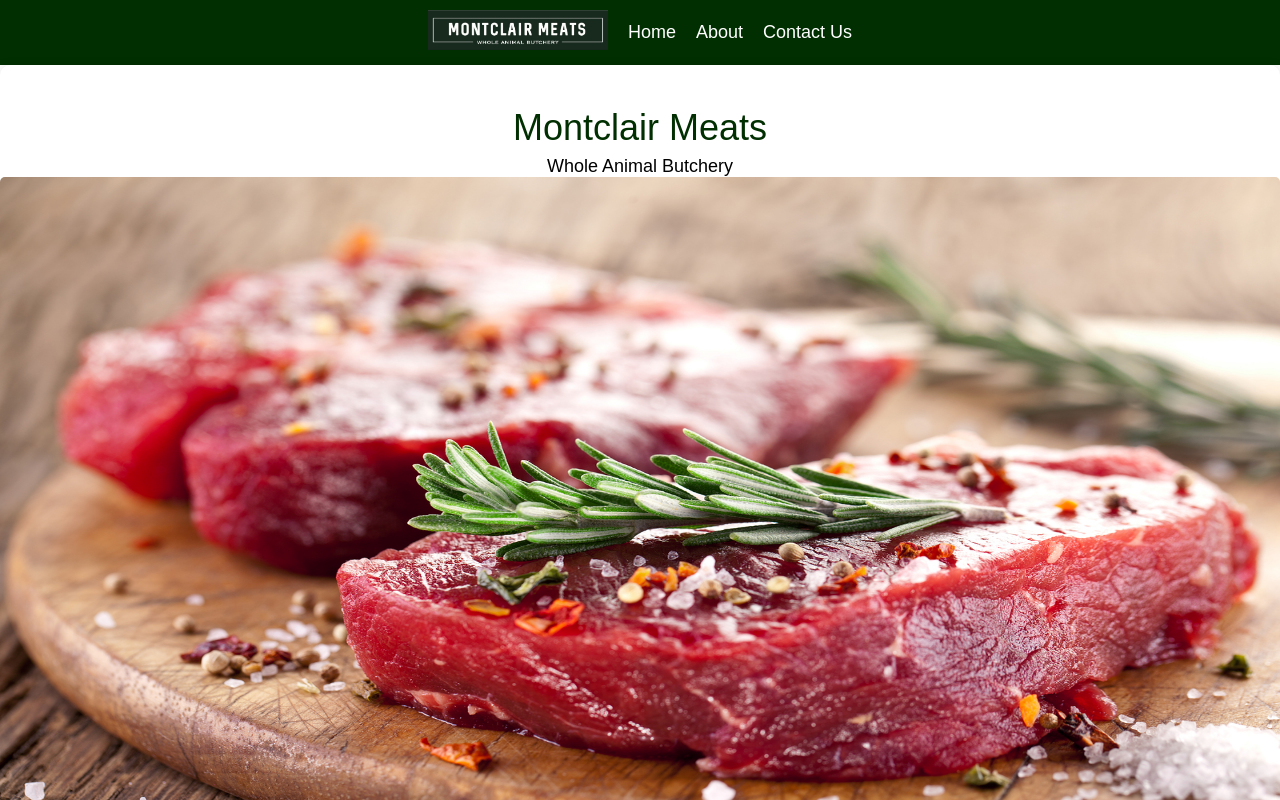
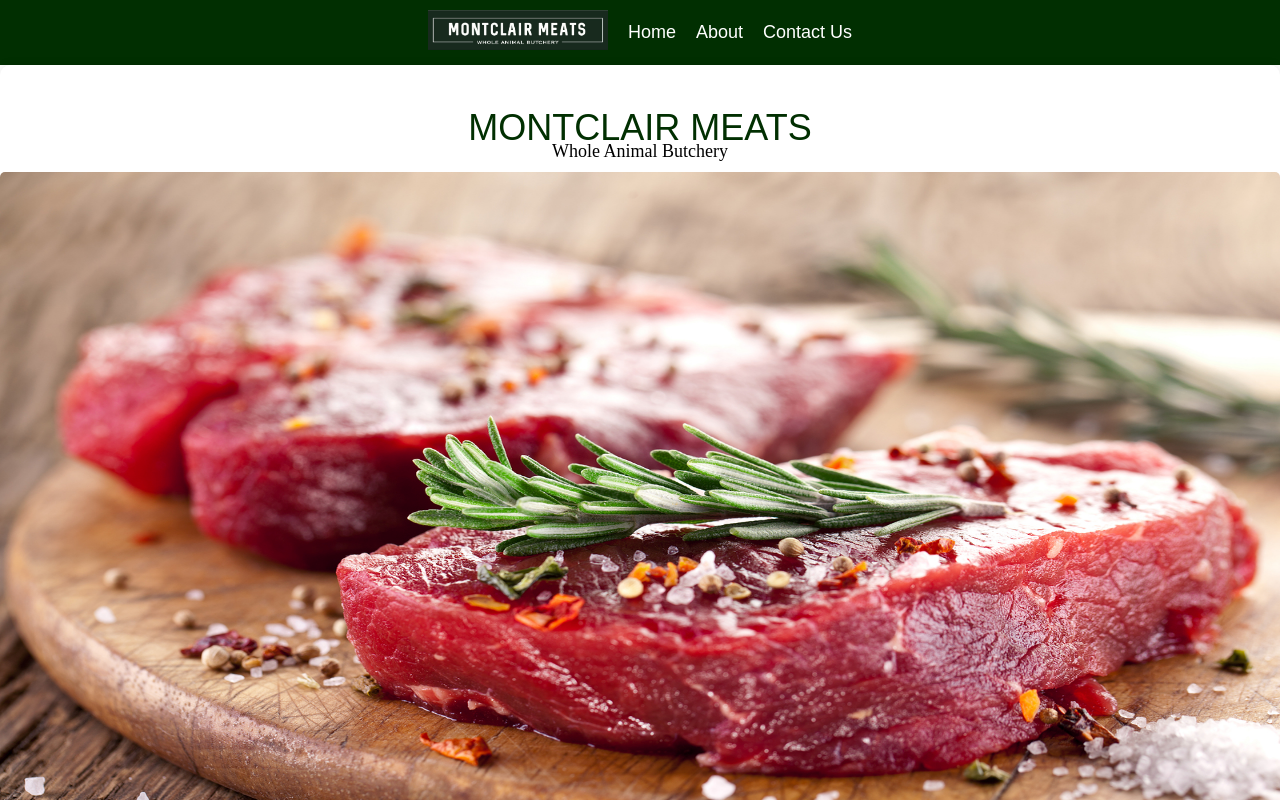
Before and after one commit to tietcheu91/MontclairMeats, a React (Create React App) app: page / in a window 1280 px wide. Shown: the top 800 px of the page. Built offline with nearby package versions, Linux system fonts and the light colour scheme.

Commit message:
adjusting logo names

```diff
--- a/src/components/home/Home.css
+++ b/src/components/home/Home.css
@@ -51,8 +51,9 @@
   .home-text_heading {
     font-size: 18px;
     text-align: center;
-    margin-top: -35px;
-    font-family: fantasy;
+    margin-top: -50px;
+    font-family: sequel;
+    margin-bottom: 10px;
   }
 
   .home-text {
--- a/src/components/home/Home.js
+++ b/src/components/home/Home.js
@@ -30,7 +30,7 @@ function Home() {
     <div>
       <div className="home-container">
         {/* <h1 className="home-heading">Montclair Meats</h1> */}
-        <p className="home-heading">Montclair Meats</p>
+        <p className="home-heading">MONTCLAIR MEATS</p>
         <span className="home-text_heading"> Whole Animal Butchery </span>
         <div className="home-slider">
           <Slider {...settings}>
```
